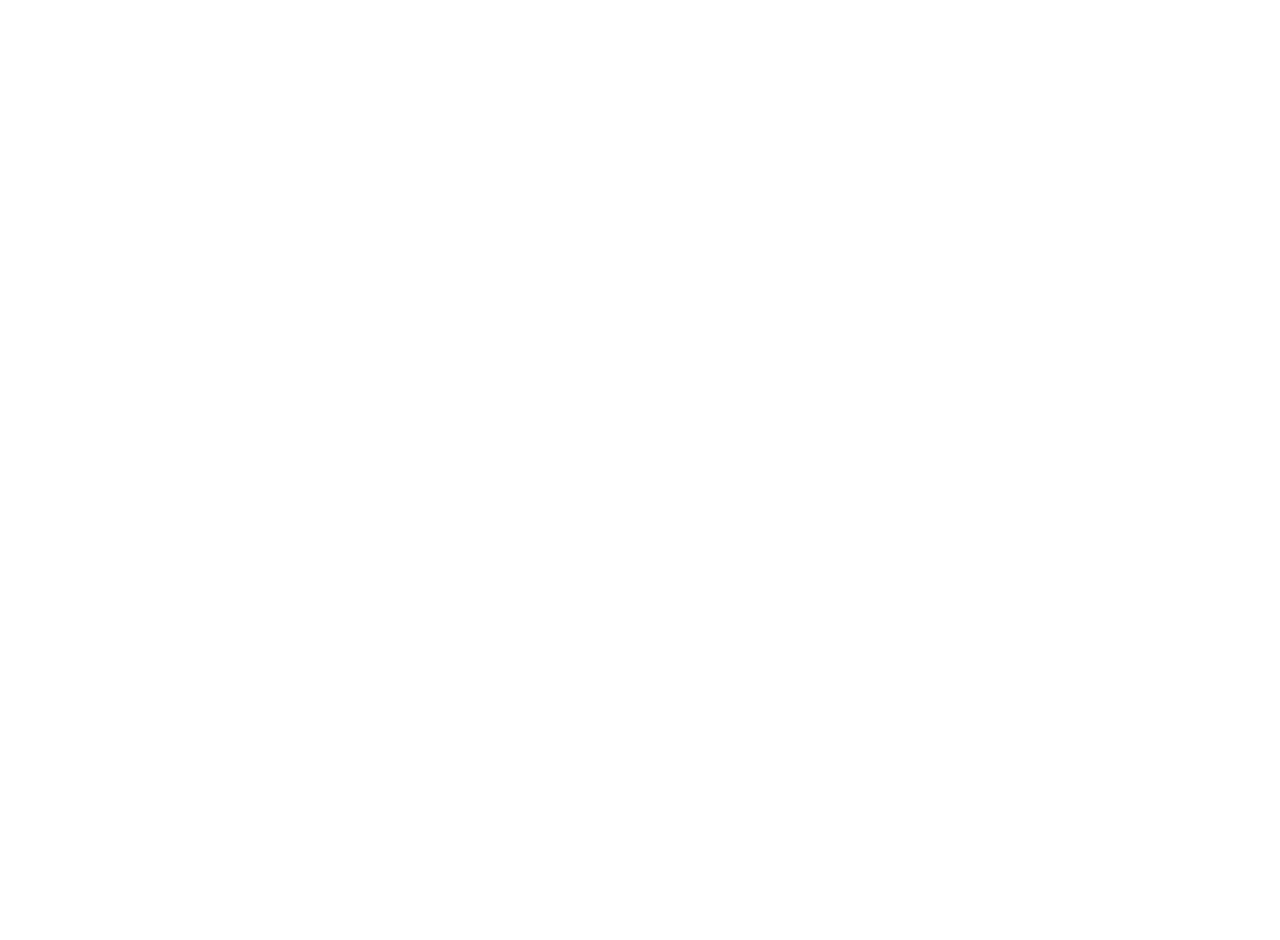
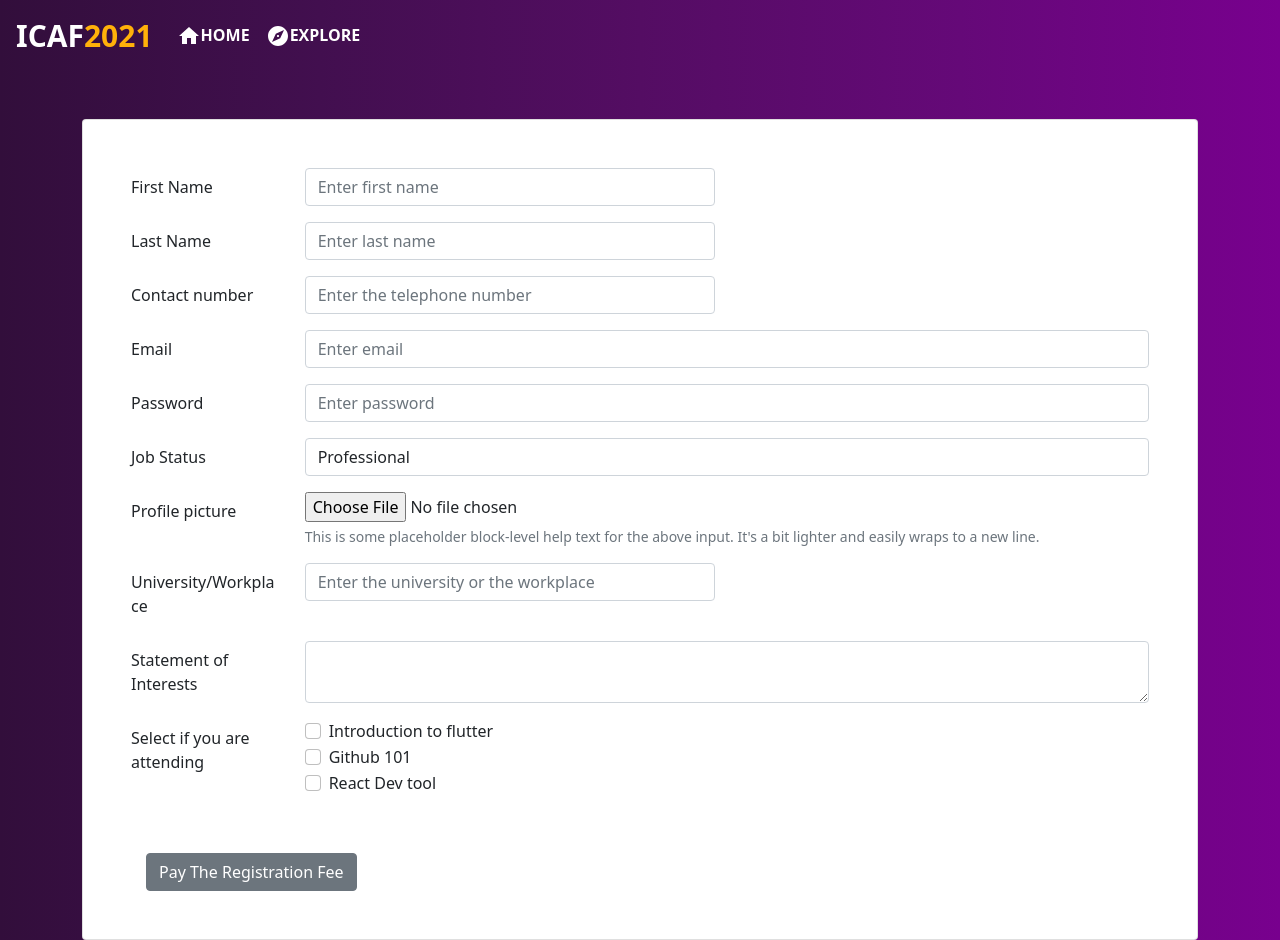
Before and after one commit to Y3S1-Assignment-Group/DevGenix-ConferenceManagementSystem-Frontend, a React app: page /AttendeeRegistration in a window 1280 px wide. Shown: the top 940 px of the page. Before the commit the page ends 800 px from the top, so only its background shows below. Built offline with nearby package versions, Linux system fonts and the light colour scheme; a script that the page names is missing.

Commit message:
Wershop Attendee reg UI

```diff
--- a/App.css
+++ b/App.css
@@ -1,7 +1,7 @@
 body{
     height: 100%;
     background-image: linear-gradient(
-            to right top,
+            to right,
             #320e3b,
             #420f4f,
             #540d63,
--- a/src/common/StripePayment/StripeCheckout.js
+++ b/src/common/StripePayment/StripeCheckout.js
@@ -1,5 +1,6 @@
 import React,{useState}  from 'react'
 import StripeCheck from 'react-stripe-checkout'
+import {Button} from "reactstrap";
 
 function StripeCheckout() {
     const [payment, setProduct] = useState({
@@ -31,7 +32,9 @@ function StripeCheckout() {
 
     return (
         <div>
-            <StripeCheck stripeKey="pk_test_51IrxfTFhAO44cnt8nAExPGNMnBw0OmdQdAPkYcYgGJ6afQBOqazAAA7suuye8KOBDcFWvynVEJ9jhWHMrggupvrY00Wt23rhk7" token={makePayment} name="Buy react"/>
+            <StripeCheck stripeKey="pk_test_51IrxfTFhAO44cnt8nAExPGNMnBw0OmdQdAPkYcYgGJ6afQBOqazAAA7suuye8KOBDcFWvynVEJ9jhWHMrggupvrY00Wt23rhk7" token={makePayment} name="Buy react">
+                <Button> Pay The Registration Fee</Button>
+            </StripeCheck>
         </div>
     )
 }
--- a/src/pages/HomePage/HomePage.js
+++ b/src/pages/HomePage/HomePage.js
@@ -1,8 +1,6 @@
 import React, { Component } from "react";
-import Navbar from "../../common/Navbar/Navbar";
 import HomeAboutSection from "../../modules/HomePageModules/HomeAboutSection/HomeAboutSection";
 import HomeHeroSection from "../../modules/HomePageModules/HomeHeroSection/HomeHeroSection";
-import StripeCheckout from "../../common/StripePayment/StripeCheckout";
 
 class HomePage extends Component {
   render() {
@@ -10,7 +8,6 @@ class HomePage extends Component {
       <div style={{ height: "100vh" }}>
         <HomeHeroSection />
         <HomeAboutSection />
-          <StripeCheckout/>
       </div>
     );
   }
--- /dev/null
+++ b/src/pages/RegAttendee/RegAttendee.js
@@ -0,0 +1,140 @@
+import React, {Component} from 'react';
+import { Container,Card,CardBody,Col, Button, Form, FormGroup, Label, Input, FormText } from 'reactstrap';
+import Navbar from "../../common/Navbar/Navbar";
+import StripeCheckout from "../../common/StripePayment/StripeCheckout";
+
+class RegAttendee extends Component {
+
+    constructor(props) {
+        super(props);
+    }
+
+    render() {
+        return (
+            <div>
+                <Navbar />
+                <Container className="mt-5">
+                    <Card>
+                        <CardBody className="p-5">
+                            <Form>
+                                <FormGroup row>
+                                    <Label for="First Name" sm={2}>First Name</Label>
+                                    <Col sm={5}>
+                                        <Input type="text" name="firstName" id="firstName" placeholder="Enter first name" />
+                                    </Col>
+                                </FormGroup>
+
+                                <FormGroup row>
+                                    <Label for="Last Name " sm={2}>Last Name</Label>
+                                    <Col sm={5}>
+                                        <Input type="text" name="lastName" id="lastName" placeholder="Enter last name" />
+                                    </Col>
+                                </FormGroup>
+
+                                <FormGroup row>
+                                    <Label for="Last Name " sm={2}>Contact number</Label>
+                                    <Col sm={5}>
+                                        <Input type="tel" name="telephone" id="telephone" placeholder="Enter the telephone number" />
+                                    </Col>
+                                </FormGroup>
+
+                                <FormGroup row>
+                                    <Label for="email" sm={2}>Email</Label>
+                                    <Col sm={10}>
+                                        <Input type="email" name="email" id="email" placeholder="Enter email" />
+                                    </Col>
+                                </FormGroup>
+                                <FormGroup row>
+                                    <Label for="password" sm={2}>Password</Label>
+                                    <Col sm={10}>
+                                        <Input type="password" name="password" id="password" placeholder="Enter password" />
+                                    </Col>
+                                </FormGroup>
+
+                                <FormGroup row>
+                                    <Label for="jobstatus" sm={2}>Job Status</Label>
+                                    <Col sm={10}>
+                                        <Input type="select" name="jobstatus" id="jobstatus">
+                                            <option>Professional</option>
+                                            <option>Student</option>
+                                            <option>Industry expert</option>
+                                        </Input>
+                                    </Col>
+                                </FormGroup>
+
+                                <FormGroup row>
+                                    <Label for="exampleFile" sm={2}>Profile picture</Label>
+                                    <Col sm={10}>
+                                        <Input type="file" name="file" id="exampleFile" />
+                                        <FormText color="muted">
+                                            This is some placeholder block-level help text for the above input.
+                                            It's a bit lighter and easily wraps to a new line.
+                                        </FormText>
+                                    </Col>
+                                </FormGroup>
+
+                                <FormGroup row>
+                                    <Label for="universityWorkplace" sm={2}>University/Workplace</Label>
+                                    <Col sm={5}>
+                                        <Input type="text" name="universityWorkplace" id="universityWorkplace" placeholder="Enter the university or the workplace" />
+                                    </Col>
+                                </FormGroup>
+
+
+                                <FormGroup row>
+                                    <Label for="exampleText" sm={2}>Statement of Interests</Label>
+                                    <Col sm={10}>
+                                        <Input type="textarea" name="text" id="exampleText" />
+                                    </Col>
+                                </FormGroup>
+
+                                <FormGroup row>
+                                    <Label for="checkbox2" sm={2}>Select if you are attending </Label>
+                                    <Col sm={{ size: 10 }}>
+                                        <FormGroup check>
+                                            <Label check>
+                                                <Input type="checkbox" id="checkbox2" />{' '}
+                                                Introduction to flutter
+                                            </Label>
+                                        </FormGroup>
+                                        <FormGroup check>
+                                            <Label check>
+                                                <Input type="checkbox" id="checkbox2" />{' '}
+                                                Github 101
+                                            </Label>
+                                        </FormGroup>
+                                        <FormGroup check>
+                                            <Label check>
+                                                <Input type="checkbox" id="checkbox2" />{' '}
+                                                React Dev tool
+                                            </Label>
+                                        </FormGroup>
+                                    </Col>
+                                </FormGroup>
+
+
+                                <FormGroup row>
+
+                                </FormGroup>
+
+                                <br/>
+
+                            </Form>
+
+                            <Col sm={10}>
+                                <StripeCheckout/>
+                            </Col>
+                        </CardBody>
+                    </Card>
+                </Container>
+
+
+                <br/>
+                <br/>
+                <br/>
+            </div>
+        );
+    }
+}
+
+export default RegAttendee;
--- a/src/route/RouteComponent.js
+++ b/src/route/RouteComponent.js
@@ -2,6 +2,7 @@ import React, { Component } from "react";
 import { BrowserRouter as Router, Route, Switch } from "react-router-dom";
 import HomePage from "../pages/HomePage/HomePage";
 import RegPresenter from "../pages/RegPresenter/RegPresenter";
+import RegAttendee from "../pages/RegAttendee/RegAttendee";
 
 class RouteComponent extends Component {
   render() {
@@ -10,6 +11,8 @@ class RouteComponent extends Component {
         <Switch>
           <Route path="/" exact component={HomePage} />
             <Route path="/PresenterRegistration" exact component={RegPresenter} />
+            <Route path="/AttendeeRegistration" exact component={RegAttendee} />
+
 
         </Switch>
       </Router>
```
